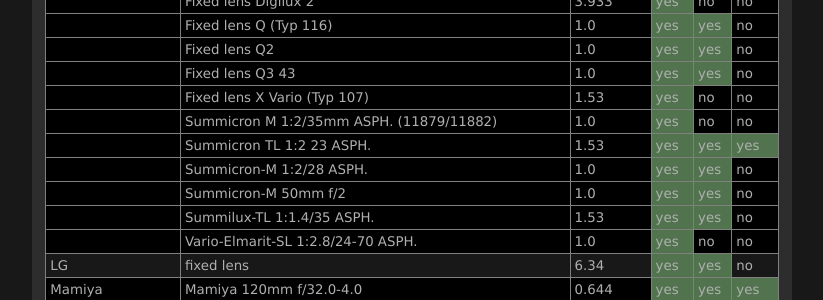
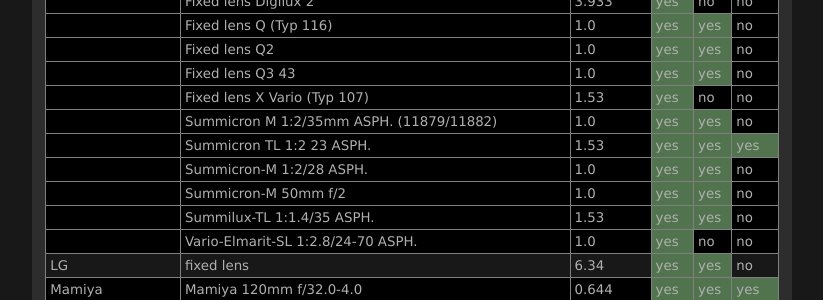
Before and after one commit to lensfun/lensfun.github.io, a Jekyll site: the page built from _posts/lenslist/2999-12-31-Lenslist-master.md, in a window 1280 px wide and 900 px high, scrolled down 10233 px. Shown: the part 146-446 px from the top of the window, without its empty margins (284-1107 px from the left). Built offline with Jekyll 4.4.1, drawn with Linux system fonts in a browser that asks for light colours.

Commit message:
Update master lens list from GitHub Actions

```diff
--- a/_posts/lenslist/2999-12-31-Lenslist-master.md
+++ b/_posts/lenslist/2999-12-31-Lenslist-master.md
@@ -424,7 +424,7 @@ This list was generated on 2025-03-01 from current Lensfun sources. Your Lensfun
 <tr class="lenslist-bg1"><td></td><td>Fixed lens Q2</td><td>1.0</td><td class="lenslist-highlight lenslist-check">yes</td><td class="lenslist-highlight lenslist-check">yes</td><td class="lenslist-check">no</td></tr>
 <tr class="lenslist-bg1"><td></td><td>Fixed lens Q3 43</td><td>1.0</td><td class="lenslist-highlight lenslist-check">yes</td><td class="lenslist-highlight lenslist-check">yes</td><td class="lenslist-check">no</td></tr>
 <tr class="lenslist-bg1"><td></td><td>Fixed lens X Vario (Typ 107)</td><td>1.53</td><td class="lenslist-highlight lenslist-check">yes</td><td class="lenslist-check">no</td><td class="lenslist-check">no</td></tr>
-<tr class="lenslist-bg1"><td></td><td>Summicron M 1:2/35mm ASPH. (11879/11882)</td><td>1.0</td><td class="lenslist-highlight lenslist-check">yes</td><td class="lenslist-check">no</td><td class="lenslist-check">no</td></tr>
+<tr class="lenslist-bg1"><td></td><td>Summicron M 1:2/35mm ASPH. (11879/11882)</td><td>1.0</td><td class="lenslist-highlight lenslist-check">yes</td><td class="lenslist-highlight lenslist-check">yes</td><td class="lenslist-check">no</td></tr>
 <tr class="lenslist-bg1"><td></td><td>Summicron TL 1:2 23 ASPH.</td><td>1.53</td><td class="lenslist-highlight lenslist-check">yes</td><td class="lenslist-highlight lenslist-check">yes</td><td class="lenslist-highlight lenslist-check">yes</td></tr>
 <tr class="lenslist-bg1"><td></td><td>Summicron-M 1:2/28 ASPH.</td><td>1.0</td><td class="lenslist-highlight lenslist-check">yes</td><td class="lenslist-highlight lenslist-check">yes</td><td class="lenslist-check">no</td></tr>
 <tr class="lenslist-bg1"><td></td><td>Summicron-M 50mm f/2</td><td>1.0</td><td class="lenslist-highlight lenslist-check">yes</td><td class="lenslist-highlight lenslist-check">yes</td><td class="lenslist-check">no</td></tr>
```
